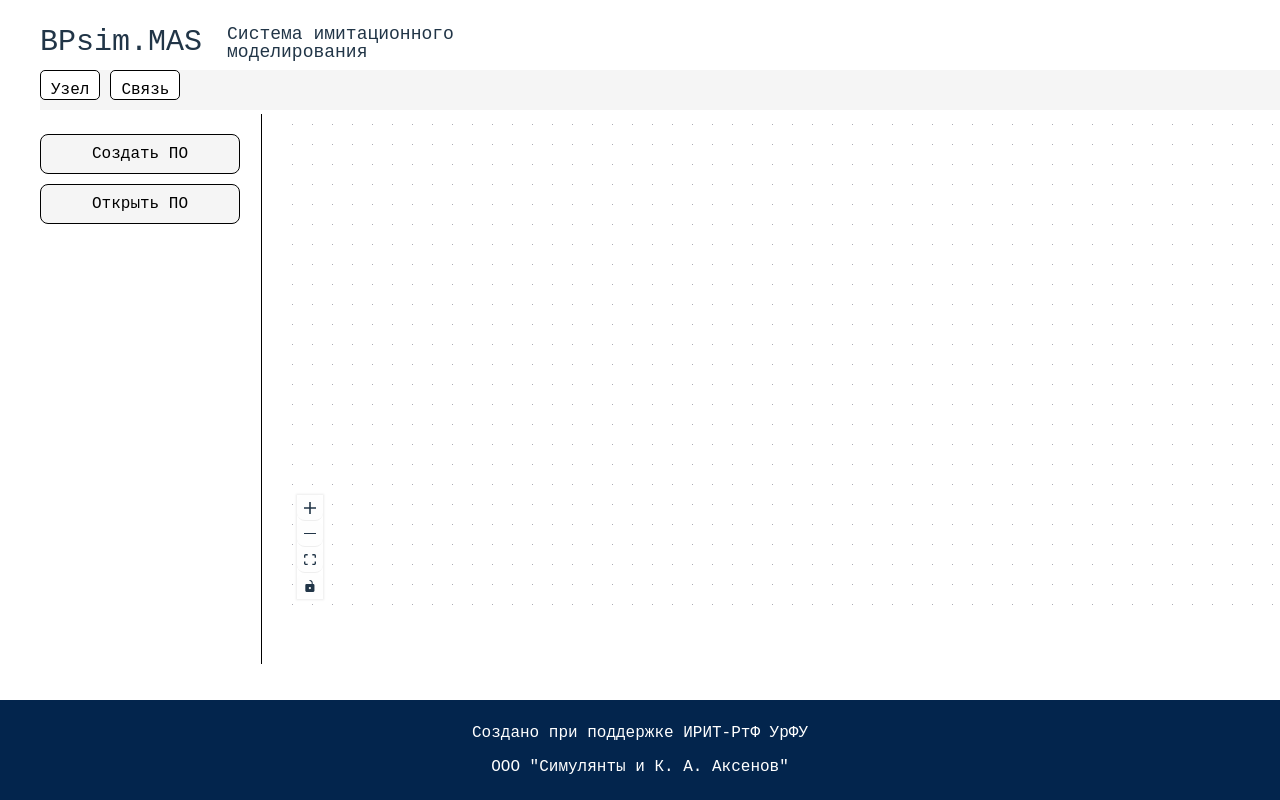
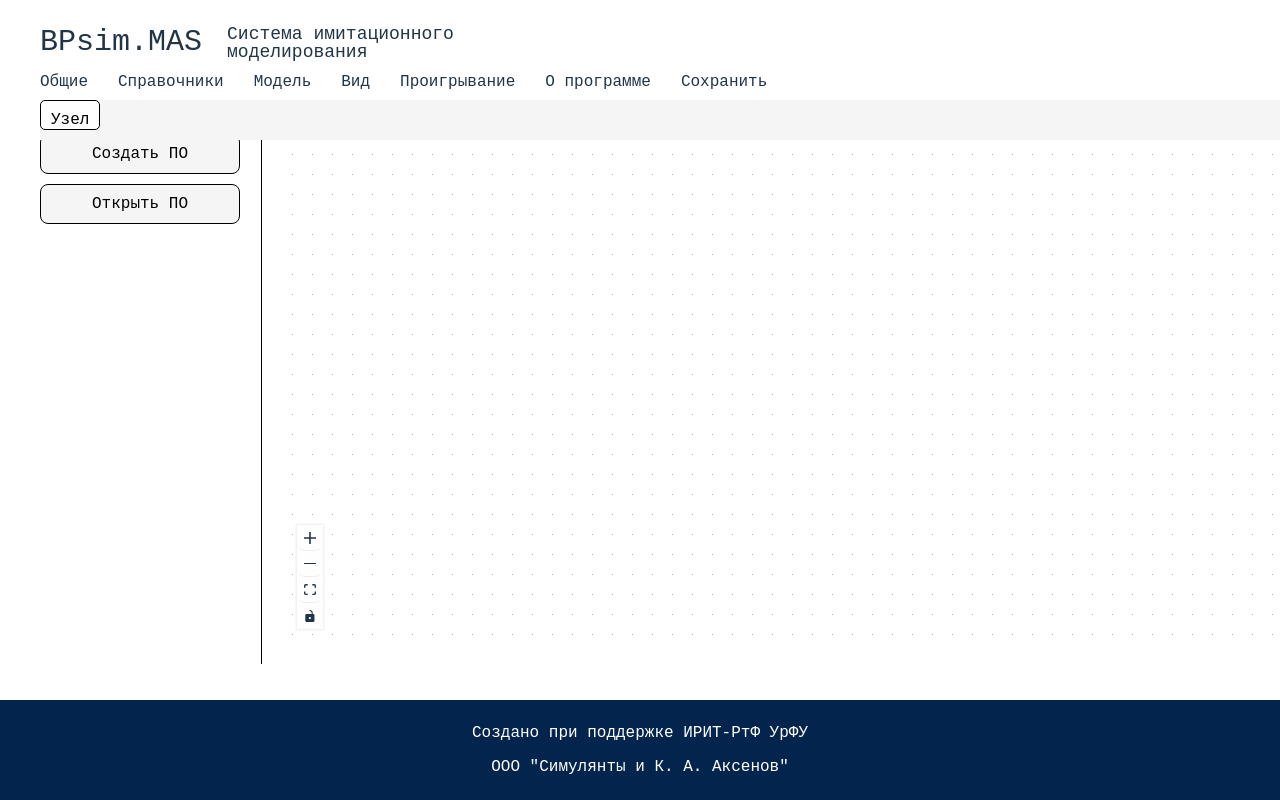
Before and after one commit to KitnissPrior/bpsim-frontend, a React (Vite) app in the folder bpsim-web/: page /work-field in a window 1280 px wide. Built offline with nearby package versions, Linux system fonts and the light colour scheme; no server answers; a web font is replaced by a local one.

Commit message:
state updated

```diff
--- a/bpsim-web/src/screens/WorkField/index.tsx
+++ b/bpsim-web/src/screens/WorkField/index.tsx
@@ -1,5 +1,5 @@
-import Toolbar from "../../shared/components/Toolbar"
-import { ItemsBar } from "./ItemsBar"
+import Toolbar from "../../shared/components/Bars/Toolbar"
+import { ItemsBar } from "../../shared/components/Bars/ItemsBar"
 import "./workField.css"
 import { BaseButton } from "../../shared/components/Buttons/BaseButton"
 import { createNode, getNodes } from "../../services/node.service"
@@ -30,13 +30,30 @@ const WorkFieldScreen = () => {
     const [nodes, setNodes] = useState<INode[]>([]);
     const [edges, setEdges] = useState(initialEdges);
 
-    const onNodesChange = useCallback(
-        (changes: any) => {
-            setNodes((nds) => applyNodeChanges(changes, nds))
+    // const onNodesChange = useCallback(
+    //     (changes: any) => {
+    //         setNodes((nds) => applyNodeChanges(changes, nds))
+    //     },
+    //     [],
+    // );
 
-        },
-        [],
-    );
+    const memoizedOnNodesChange = useCallback((changes: any) => {
+        setNodes((nds) => {
+            const updatedNodes = applyNodeChanges(changes, nds);
+            setBpsimNodes(prevNodes => {
+                return prevNodes.map(node => {
+                    const updatedNode = updatedNodes.find(n => n.id == node.id);
+                    return updatedNode ? {
+                        ...node,
+                        name: updatedNode.data?.label,
+                        posX: updatedNode.position?.x,
+                        posY: updatedNode.position?.y
+                    } : node;
+                });
+            });
+            return updatedNodes;
+        });
+    }, []);
 
     const onEdgesChange = useCallback(
         (changes: any) => setEdges((eds) => applyEdgeChanges(changes, eds)),
@@ -70,7 +87,6 @@ const WorkFieldScreen = () => {
     }, [nodesCount])
 
 
-
     const onNodeAddClick = () => {
         createNode(defaultNode)
             .then((response: any) => {
@@ -87,15 +103,18 @@ const WorkFieldScreen = () => {
                     });
                     return newNodes;
                 });
-                console.log(bpsimNodes)
 
                 setNodesCount(prev => prev + 1);
             })
     }
 
+    const onSaveClick = () => {
+        console.log(bpsimNodes);
+    }
+
     return (
         <div className="work-field">
-            <Toolbar />
+            <Toolbar onSaveClick={onSaveClick} />
             <ItemsBar onNodeAddClick={onNodeAddClick} />
             <div className="work-field-main">
                 <div className="sidebar">
@@ -105,7 +124,7 @@ const WorkFieldScreen = () => {
                 <div className="vertical-line"></div>
                 <div className="work-field-content">
                     <ReactFlow nodes={nodes} edges={edges}
-                        onNodesChange={onNodesChange} onEdgesChange={onEdgesChange}
+                        onNodesChange={memoizedOnNodesChange} onEdgesChange={onEdgesChange}
                         onConnect={onConnect}
                     >
                         <Background />
--- a/bpsim-web/src/screens/WorkField/workField.css
+++ b/bpsim-web/src/screens/WorkField/workField.css
@@ -28,7 +28,7 @@
 }
 
 .work-field-content {
-    margin: 0px;
+    margin-top: 30px;
     font-size: 20px;
     align-items: center;
     width: 1100px;
--- a/bpsim-web/src/screens/WorkField/ItemsBar/index.tsx
+++ b/bpsim-web/src/shared/components/Bars/ItemsBar/index.tsx
@@ -1,4 +1,4 @@
-import { BaseButton } from "../../../shared/components/Buttons/BaseButton"
+import { BaseButton } from "../../Buttons/BaseButton"
 import "./itemsBar.css"
 
 interface IProps {
@@ -9,7 +9,6 @@ export const ItemsBar = (props: IProps) => {
     return (
         <div className="items-bar">
             <BaseButton className="component" text="Узел" onClick={props.onNodeAddClick} />
-            <BaseButton className="component" text="Связь" onClick={() => console.log("Связь добавлена")} />
         </div>
     )
 }
--- a/bpsim-web/src/shared/components/Toolbar/index.tsx
+++ b/bpsim-web/src/shared/components/Bars/Toolbar/index.tsx
@@ -5,7 +5,11 @@ type ToolBarItem = {
     onClick?: () => void;
 }
 
-const Toolbar = () => {
+interface IProps{
+    onSaveClick?: () => void
+}
+
+const Toolbar = (props: IProps) => {
     const toolbarItems: ToolBarItem[] = [
         { name: "Общие", onClick: () => console.log("Общие") },
         { name: "Справочники", onClick: () => console.log("Справочники") },
@@ -13,6 +17,7 @@ const Toolbar = () => {
         { name: "Вид", onClick: () => console.log("Вид") },
         { name: "Проигрывание", onClick: () => console.log("Проигрывание") },
         { name: "О программе", onClick: () => console.log("О программе") },
+        { name: "Сохранить", onClick: props.onSaveClick },
     ]
     return (
         <>
--- a/bpsim-web/src/shared/components/Toolbar/toolbar.css
+++ b/bpsim-web/src/shared/components/Bars/Toolbar/toolbar.css
@@ -4,6 +4,7 @@
     flex-direction: row;
     width: var(--window-width);
     gap: 30px;
+    margin-top: -30px;
 }
 
 .toolbar-item {
--- a/bpsim-web/src/shared/components/Layout/layout.css
+++ b/bpsim-web/src/shared/components/Layout/layout.css
@@ -28,7 +28,7 @@
   align-items: center !important;
   height: fit-content;
   width: var(--window-width);
-  padding: 70px 0px 0px 0px;
+  padding: 100px 0px 0px 0px;
   margin: 0px 40px;
 }
 
```
Also changed, not shown: bpsim-web/src/shared/components/Bars/ItemsBar/itemsBar.css (renamed from bpsim-web/src/screens/WorkField/ItemsBar/itemsBar.css).
